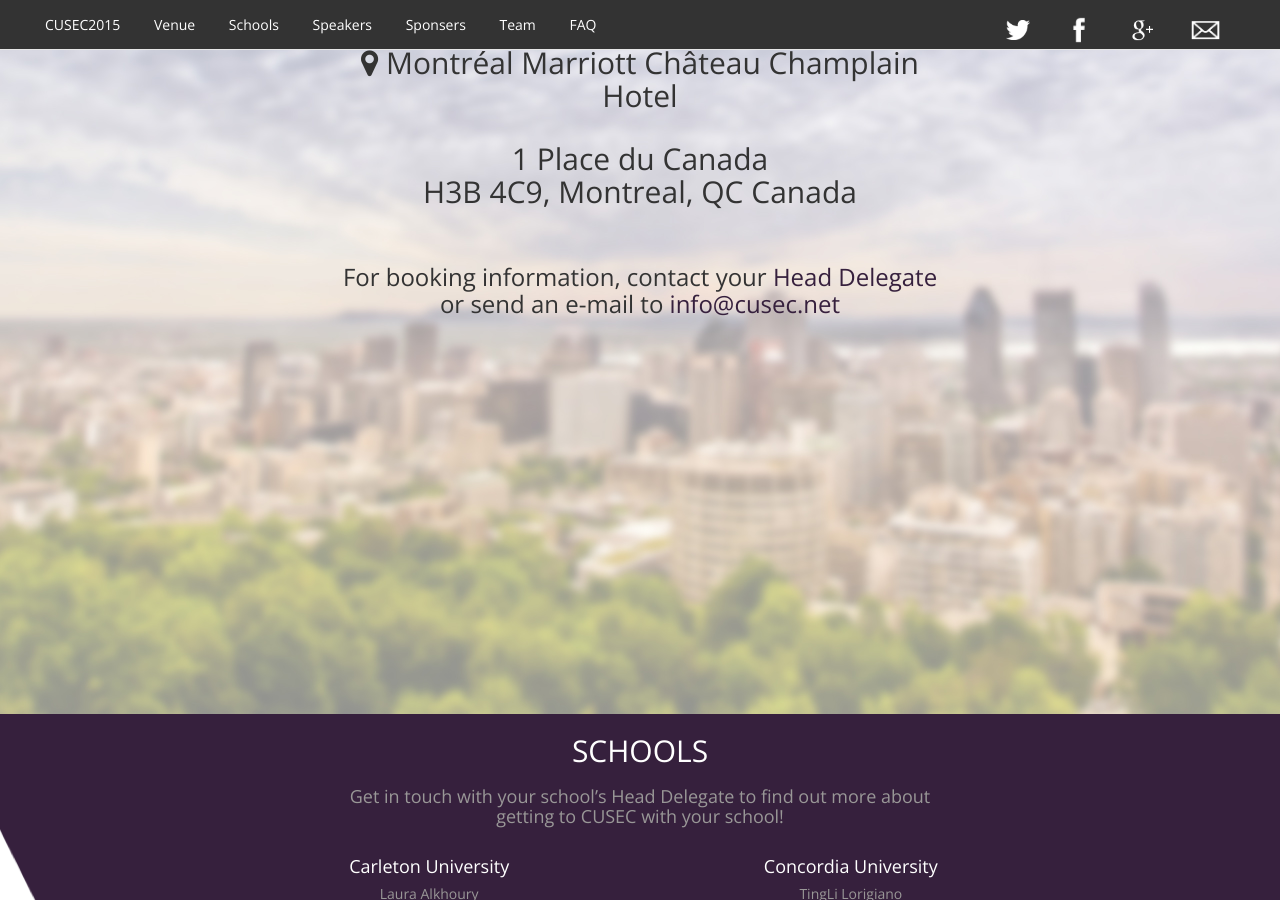
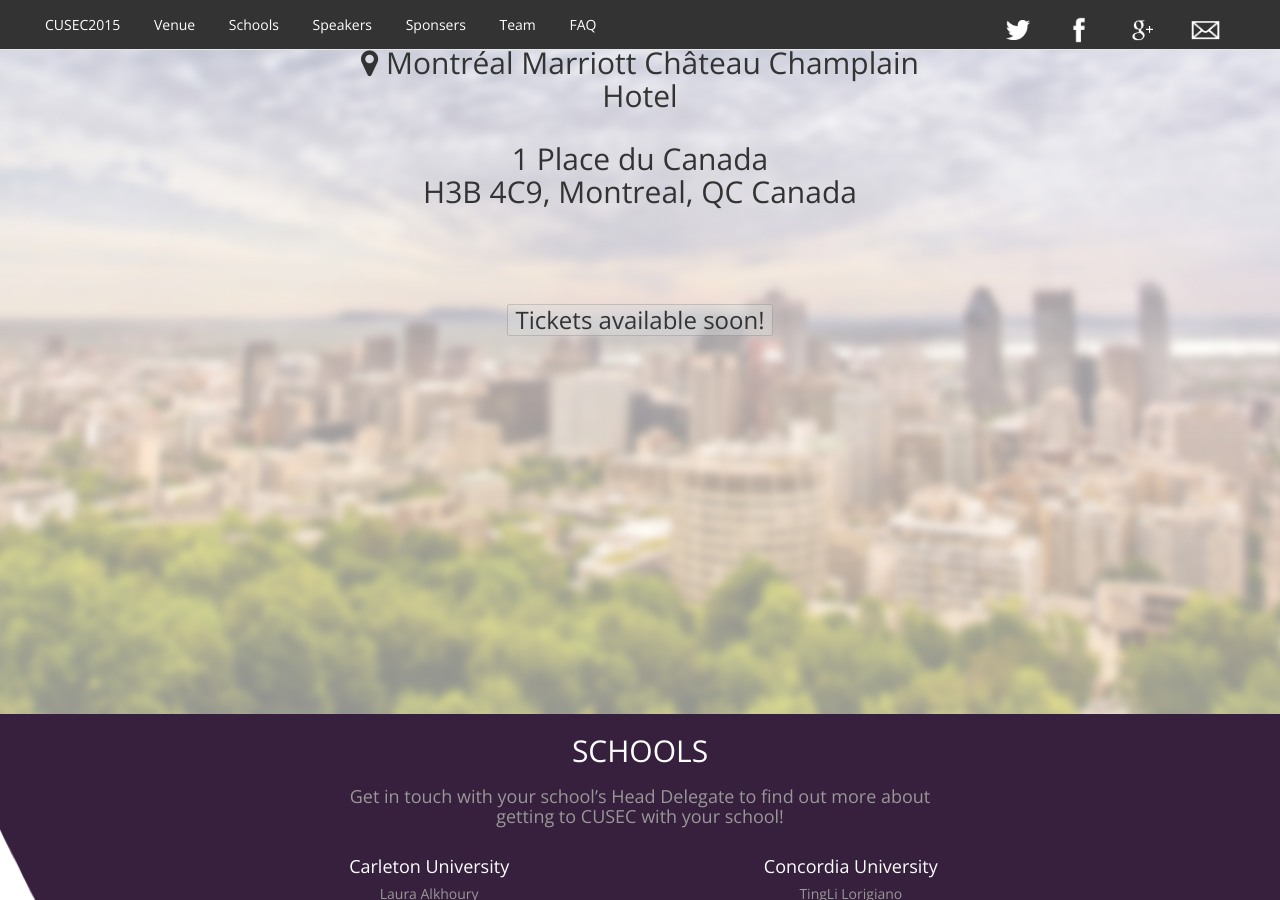
Before and after one commit to dkua/katdrobnjakovic.github.io, a Jekyll site: the page index.html, which Jekyll copies as it is, in a window 1280 px wide and 900 px high, scrolled down 1086 px. Built offline with Jekyll 4.4.1, drawn with Linux system fonts in a browser that asks for light colours.

Commit message:
Added ticket button

```diff
--- a/index.html
+++ b/index.html
@@ -121,7 +121,7 @@
                 <div class="col-md-6 col-sm-6">
                 <p class="subtext">
 
-                        <button type="button" disabled="disabled">Tickets available soon!</button></p>
+                        <button disabled="disabled">Tickets available soon!</button></p>
                 </div>
                 <br/>
                 </div>
@@ -149,12 +149,12 @@
                     <div class="h2 col-md-6 col-md-offset-3 date text-center" >
 
                         1 Place du Canada <br>
-                        H3B 4C9, Montreal, QC Canada
+                        H3B 4C9, Montreal, QC Canada<br><br><br>
 
                     </div>
                     <div class="h3 col-md-6 col-md-offset-3 text-center date">
 
-                           <br>For booking information, contact your <a href="#schools">Head Delegate</a> or send an e-mail to <a href="mailto:info@cusec.net?Subject=CUSEC2015">info@cusec.net</a>
+                        <button  disabled="disabled">Tickets available soon!</button>
 
                     </div>
                 </div>
```
Also changed, not shown: 2 other files.
